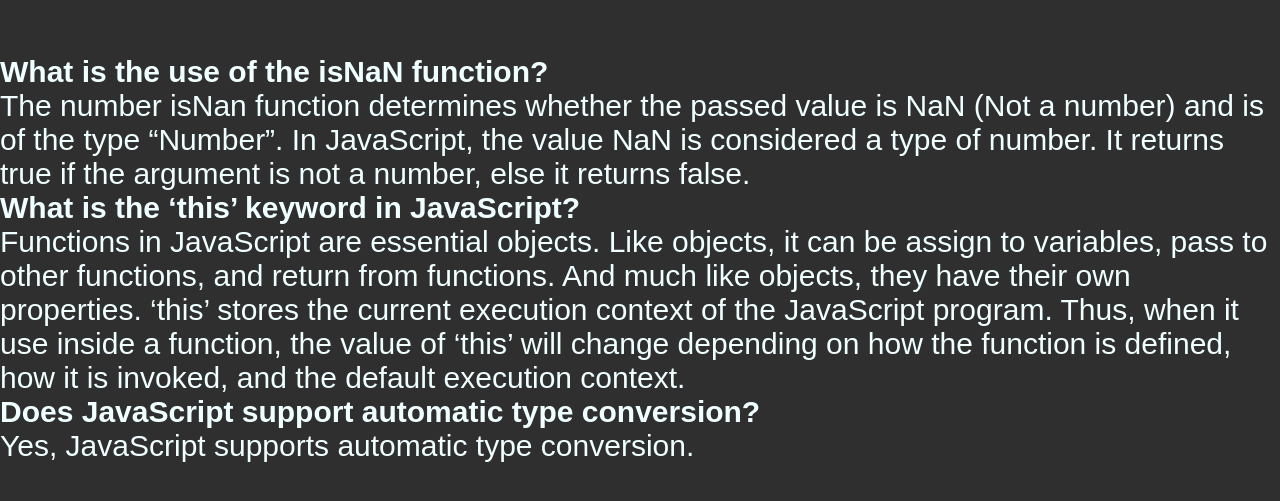
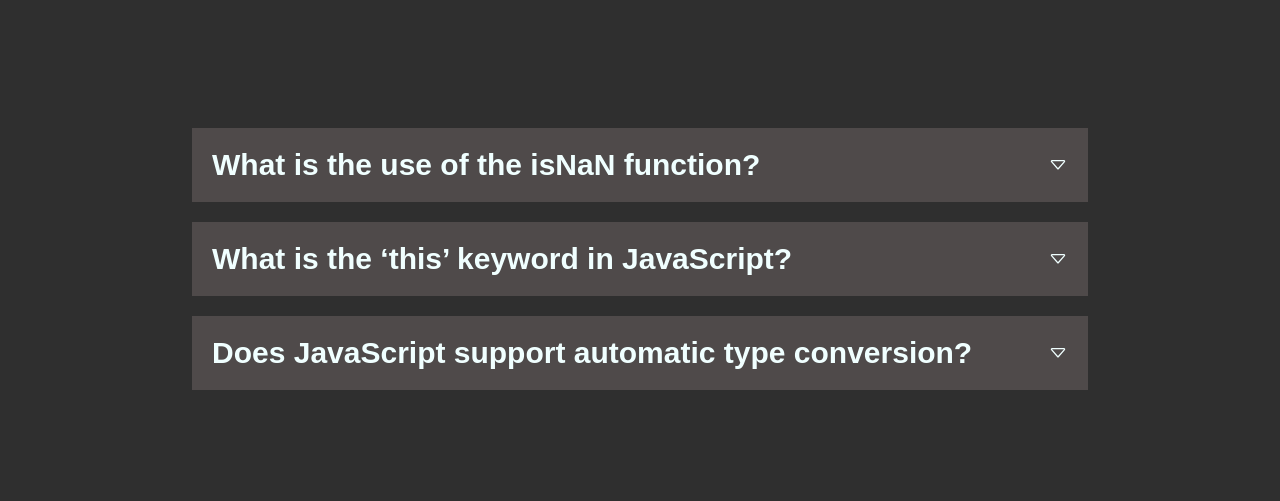
Before and after one commit to ShevViktoryia/FAQ-accorfion, a plain HTML site: page index.html in a window 1280 px wide. Shown: the part 141-642 px from the top of the page. Drawn offline with Linux system fonts and the light colour scheme; a web font is replaced by a local one.

Commit message:
feat: add basic styles

```diff
--- a/script.js
+++ b/script.js
@@ -20,9 +20,16 @@ const accorgion = document.querySelector(".accorgion");
 data.forEach((item) => {
   const accorgion__item = document.createElement("div");
   accorgion__item.className = "accorgion__item";
-  const item_title = document.createElement("h3");
+  const item_title = document.createElement("div");
   item_title.className = "accorgion__item-title";
-  item_title.textContent = item.question;
+  const title_text = document.createElement("h3");
+  title_text.textContent = item.question;
+  const svg = document.createElement("span");
+  svg.innerHTML = `<svg xmlns="http://www.w3.org/2000/svg" width="20" height="20" fill="currentColor" class="bi bi-caret-down" viewBox="0 0 16 16">
+  <path d="M3.204 5h9.592L8 10.481zm-.753.659 4.796 5.48a1 1 0 0 0 1.506 0l4.796-5.48c.566-.647.106-1.659-.753-1.659H3.204a1 1 0 0 0-.753 1.659"/>
+</svg>`;
+  item_title.append(title_text);
+  item_title.append(svg);
   const item_text = document.createElement("p");
   item_text.className = "accorgion__item-text";
   item_text.textContent = item.answer;
--- a/style.css
+++ b/style.css
@@ -19,3 +19,30 @@ body {
   background-color: #2f2f2f;
   color: azure;
 }
+
+.accorgion__item {
+  display: flex;
+  flex-direction: column;
+  width: 70%;
+  margin: 20px auto;
+  background-color: #766b6b74;
+  padding: 20px;
+  transition: 0.5s;
+}
+
+.accorgion__item:hover {
+  box-shadow: 0 0 10px white;
+  cursor: pointer;
+}
+
+.accorgion__item-title {
+  display: flex;
+  align-items: center;
+  justify-content: space-between;
+}
+
+.accorgion__item-text {
+  font-size: 20px;
+  max-height: 0;
+  overflow: hidden;
+}
```
